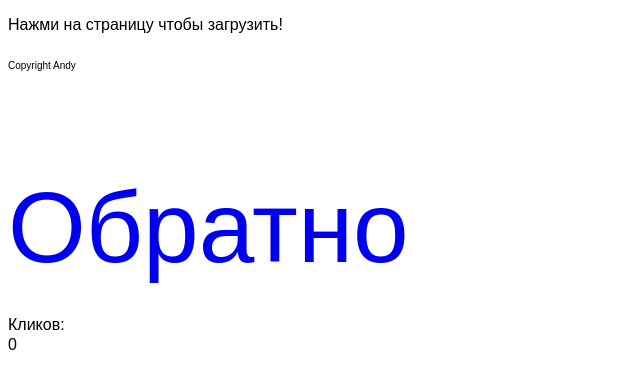
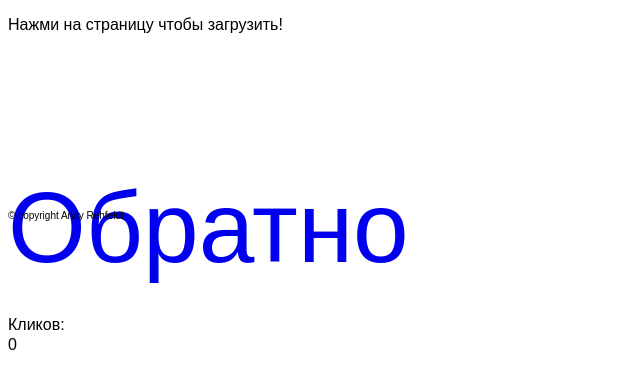
Before and after one commit to sraka125/sraka125.github.io, a website built with Vite: page kaka.html in a window 1280 px wide. Shown: the whole page, without its empty margins (0-640 px from the left). Built offline with nearby package versions, Linux system fonts and the light colour scheme; a web font is replaced by a local one.

Commit message:
fixed "copyright andy"

```diff
--- a/kaka.html
+++ b/kaka.html
@@ -94,7 +94,7 @@
 <a href="index.html" style="font-size: 100px; text-decoration: none; position: fixed; top: 170px; user-select: none;">Обратно</a>
 <p style="top: 300px; position: absolute; user-select: none;">Кликов: </p>
 <p id="clck">0</p>
-<p style="font-size: 10px; position: absolute; user-select: none;">Copyright Andy</p>
+<p style="font-size: 10px; position: absolute; user-select: none; position: fixed; top: 200px">© copyright Andy Rehfeldt</p>
 <script src="/a.js" type="module"></script>
 </body>
 </html>
```
